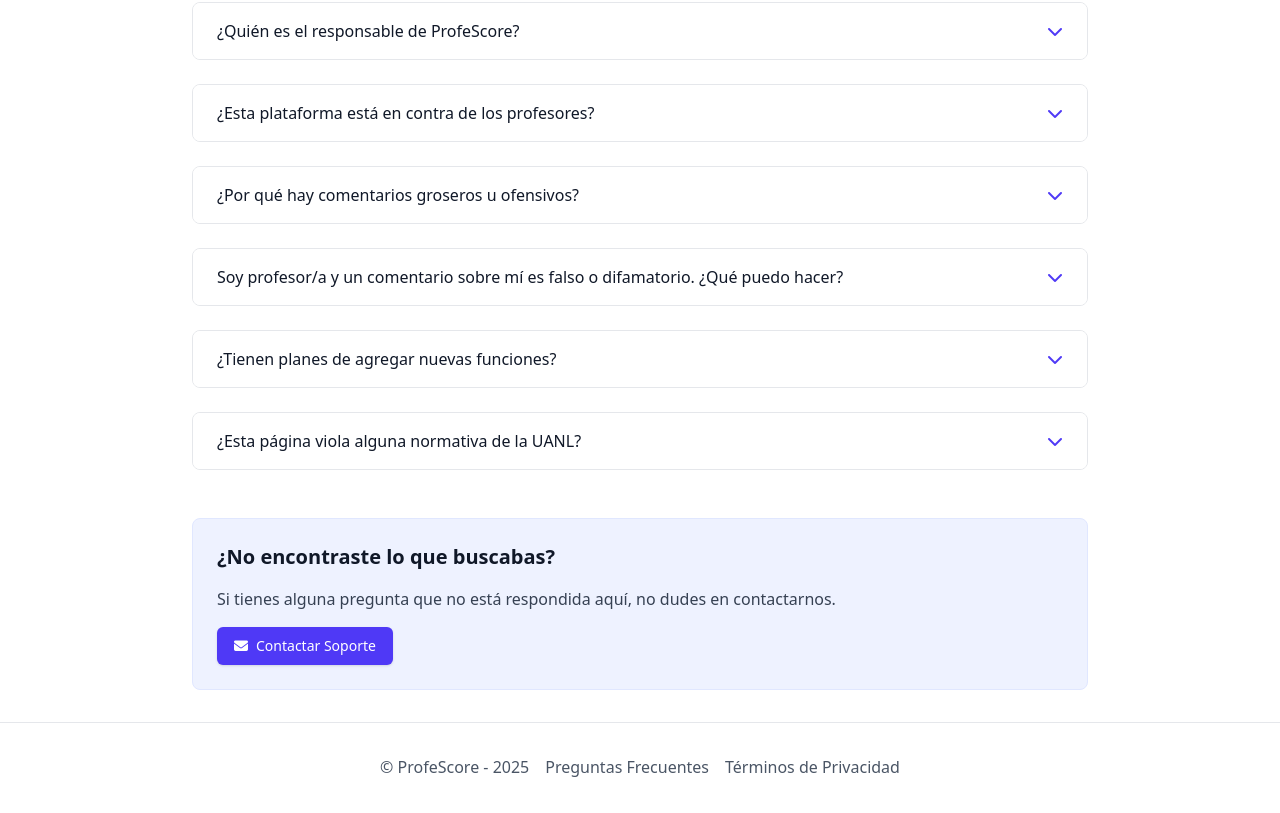
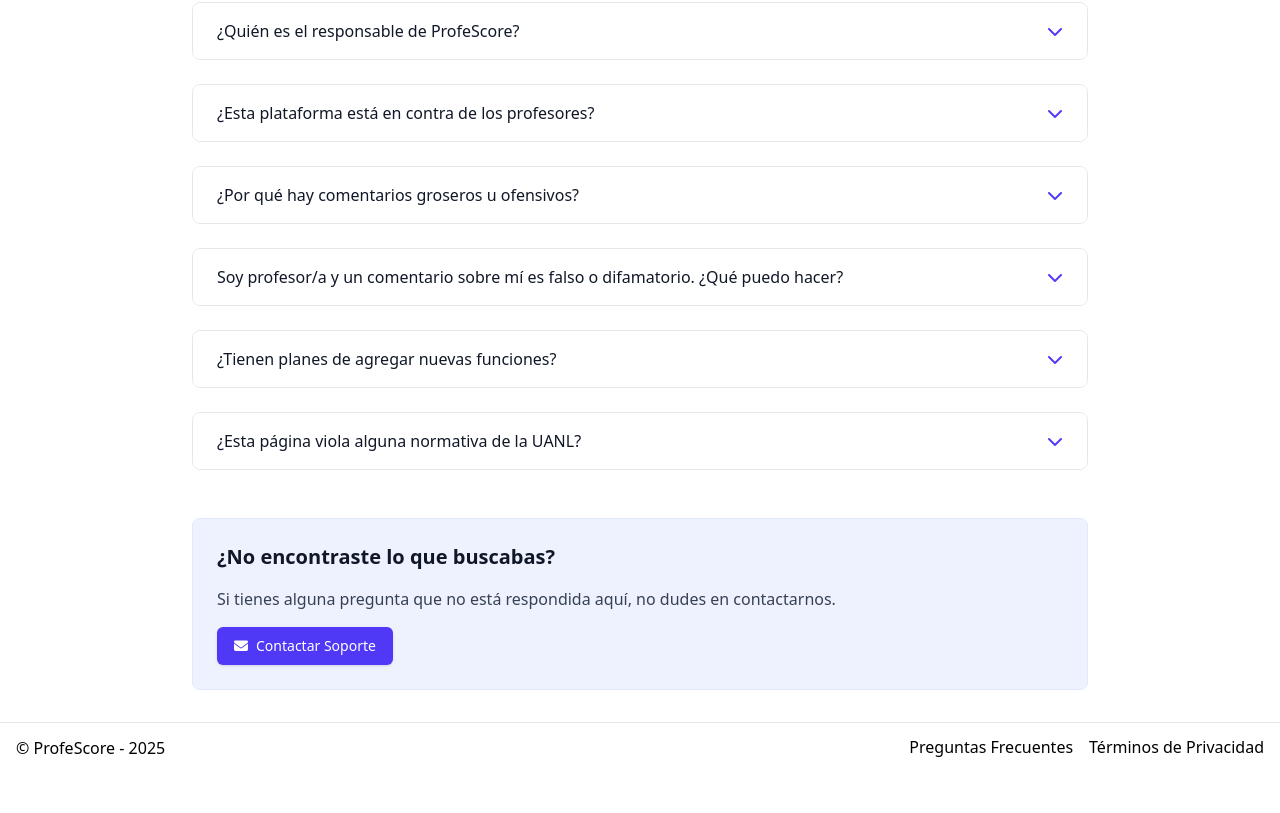
Before and after one commit to cgamcs/profescore_frontend, a React (Vite) app: page /faq in a window 1280 px wide. Shown: the part 607-1420 px from the top of the page. After the commit the page ends 1380 px from the top, so only its background shows below. Built offline with nearby package versions, Linux system fonts and the light colour scheme; no server answers.

Commit message:
terminando diseño del lado del usuario

```diff
--- a/index.html
+++ b/index.html
@@ -1,5 +1,5 @@
 <!doctype html>
-<html lang="en">
+<html lang="en" class="scrollbar-none">
   <head>
     <meta charset="UTF-8" />
     <link rel="icon" type="image/webp" href="/cgamcs.webp" />
--- a/src/components/Faq.tsx
+++ b/src/components/Faq.tsx
@@ -195,11 +195,15 @@
                     </div>
                 </div>
             </main>
-            <footer className="bg-white py-8 border-t border-gray-200 flex justify-center">
-                <div className="px-4 text-center text-gray-600 flex flex-col gap-4 md:flex-row">
+            <footer className="bg-white border-t border-gray-200">
+                <div className='container mx-auto px-4 py-3 flex items-center justify-between'>
                     <p>&copy; ProfeScore - {new Date().getFullYear()}</p>
-                    <Link to="/faq" className="link">Preguntas Frecuentes</Link>
-                    <Link to="/privacity" className="link">Términos de Privacidad</Link>
+
+                    <div className="flex gap-4">
+                        <Link to="/faq" className="link">Preguntas Frecuentes</Link>
+                        <Link to="/privacity" className="link">Términos de Privacidad</Link>
+                    </div>
+
                 </div>
             </footer>
         </div>
--- a/src/components/Privacity.tsx
+++ b/src/components/Privacity.tsx
@@ -251,11 +251,15 @@
                     </div>
                 </div>
             </main>
-            <footer className="bg-white py-8 border-t border-gray-200 flex justify-center">
-                <div className="px-4 text-center text-gray-600 flex flex-col gap-4 md:flex-row">
+            <footer className="bg-white border-t border-gray-200">
+                <div className='container mx-auto px-4 py-3 flex items-center justify-between'>
                     <p>&copy; ProfeScore - {new Date().getFullYear()}</p>
-                    <Link to="/faq" className="link">Preguntas Frecuentes</Link>
-                    <Link to="/privacity" className="link">Términos de Privacidad</Link>
+
+                    <div className="flex gap-4">
+                        <Link to="/faq" className="link">Preguntas Frecuentes</Link>
+                        <Link to="/privacity" className="link">Términos de Privacidad</Link>
+                    </div>
+
                 </div>
             </footer>
         </div>
--- a/src/components/SubjectsPage.tsx
+++ b/src/components/SubjectsPage.tsx
@@ -103,6 +103,9 @@
           value={searchQuery}
           onChange={(e) => setSearchQuery(e.target.value)}
         />
+        <svg className="absolute right-3 top-1/2 transform -translate-y-1/2 text-black w-5 h-5" xmlns="http://www.w3.org/2000/svg" fill="none" viewBox="0 0 24 24" stroke="currentColor">
+          <path strokeLinecap="round" strokeLinejoin="round" strokeWidth="2" d="M21 21l-6-6m2-5a7 7 0 11-14 0 7 7 0 0114 0z" />
+        </svg>
       </div>
 
       {/* Lista de materias y profesores */}
--- a/src/components/admin/AdminLogin.tsx
+++ b/src/components/admin/AdminLogin.tsx
@@ -7,6 +7,7 @@
     const [showPassword, setShowPassword] = useState(false);
     const [emailError, setEmailError] = useState('');
     const [passwordError, setPasswordError] = useState('');
+    const [authError, setAuthError] = useState(''); // Estado para el mensaje de error de autenticación
     const navigate = useNavigate();
 
     const isValidEmail = (email: string) => {
@@ -37,11 +38,6 @@
             }
 
             if (isValid) {
-                // Aquí iría la lógica de autenticación
-                console.log('Login exitoso');
-                navigate('/admin'); // Redirigir al dashboard
-            }
-
                 const response = await fetch(`${import.meta.env.VITE_API_URL}/admin/login`, {
                     method: 'POST',
                     headers: { 'Content-Type': 'application/json' },
@@ -56,13 +52,13 @@
                     navigate('/admin');
                 } else {
                     // Manejar error de login
-                console.error('Login failed:', data);
+                    setAuthError(data.message || 'Correo electrónico o contraseña incorrectos');
+                }
             }
         } catch (error) {
             console.error('Login error:', error);
+            setAuthError('Ocurrió un error al intentar iniciar sesión. Por favor, inténtalo de nuevo.');
         }
-
-
     };
 
     return (
@@ -147,6 +143,9 @@
                                 {passwordError && <p className="text-red-500 text-sm mt-1">{passwordError}</p>}
                             </div>
 
+                            {/* Mensaje de error de autenticación */}
+                            {authError && <p className="text-red-500 text-sm mt-1">{authError}</p>}
+
                             {/* Botón de Submit */}
                             <button
                                 type="submit"
--- a/src/components/admin/AdminSubjects.tsx
+++ b/src/components/admin/AdminSubjects.tsx
@@ -13,7 +13,7 @@
   credits: number;
   department: string[];
   professors: string[];
-  faculty: IFaculty;
+  faculty: IFaculty | null; // Permitir que faculty sea null
 }
 
 const AdminSubjects: React.FC = () => {
@@ -82,7 +82,7 @@
       const materiaToDelete = materias.find(m => m._id === materiaIdToDelete);
       if (materiaToDelete && normalizeString(confirmationInput) === normalizeString(materiaToDelete.name)) {
         try {
-          await axios.delete(`${import.meta.env.VITE_API_URL}/admin/faculty/${materiaToDelete.faculty._id}/subject/${materiaIdToDelete}`, {
+          await axios.delete(`${import.meta.env.VITE_API_URL}/admin/faculty/${materiaToDelete.faculty?._id}/subject/${materiaIdToDelete}`, {
             headers: {
               'Authorization': `Bearer ${localStorage.getItem('token')}`
             }
@@ -122,7 +122,7 @@
 
   const filteredMaterias = materias.filter(materia =>
     normalizeString(materia.name).includes(normalizeString(searchTerm)) ||
-    normalizeString(materia.faculty.name).includes(normalizeString(searchTerm))
+    (materia.faculty && normalizeString(materia.faculty.name).includes(normalizeString(searchTerm)))
   );
 
   return (
@@ -169,12 +169,12 @@
                 {filteredMaterias.map(materia => (
                   <tr key={materia._id} className="hover:bg-gray-50">
                     <td className="px-6 py-4 whitespace-nowrap font-medium">{materia.name}</td>
-                    <td className="px-6 py-4 whitespace-nowrap text-sm text-gray-500">{materia.faculty.name}</td>
+                    <td className="px-6 py-4 whitespace-nowrap text-sm text-gray-500">{materia.faculty?.name || 'Facultad no disponible'}</td>
                     <td className="px-6 py-4 whitespace-nowrap text-sm text-gray-500">{materia.credits}</td>
                     <td className="px-6 py-4 whitespace-nowrap text-sm text-gray-500">{materia.professors.length}</td>
                     <td className="px-6 py-4 whitespace-nowrap text-sm text-gray-500">
                       <div className="flex space-x-2">
-                        <Link to={`/admin/facultad/${materia.faculty._id}/materia/${materia._id}`} className="text-indigo-600 hover:text-indigo-900">
+                        <Link to={`/admin/facultad/${materia.faculty?._id}/materia/${materia._id}`} className="text-indigo-600 hover:text-indigo-900">
                           <i className="fas fa-edit h-5 w-5"></i>
                         </Link>
                         <button
--- a/src/index.css
+++ b/src/index.css
@@ -1,4 +1,8 @@
 @import "tailwindcss";
+
+.scrollbar-none {
+    scrollbar-width: none;
+}
 
 .link {
     position: relative;
```
Lines whose indentation alone changed are shown as unchanged.
